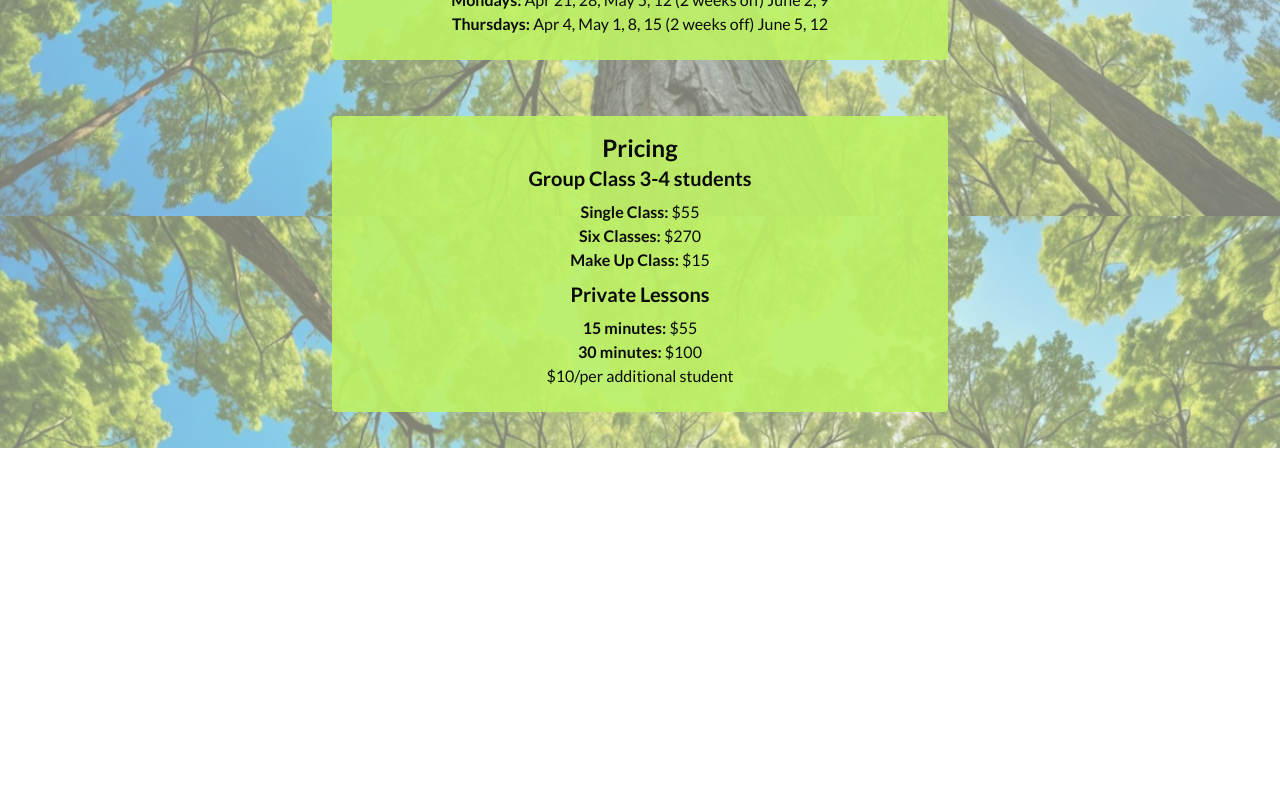
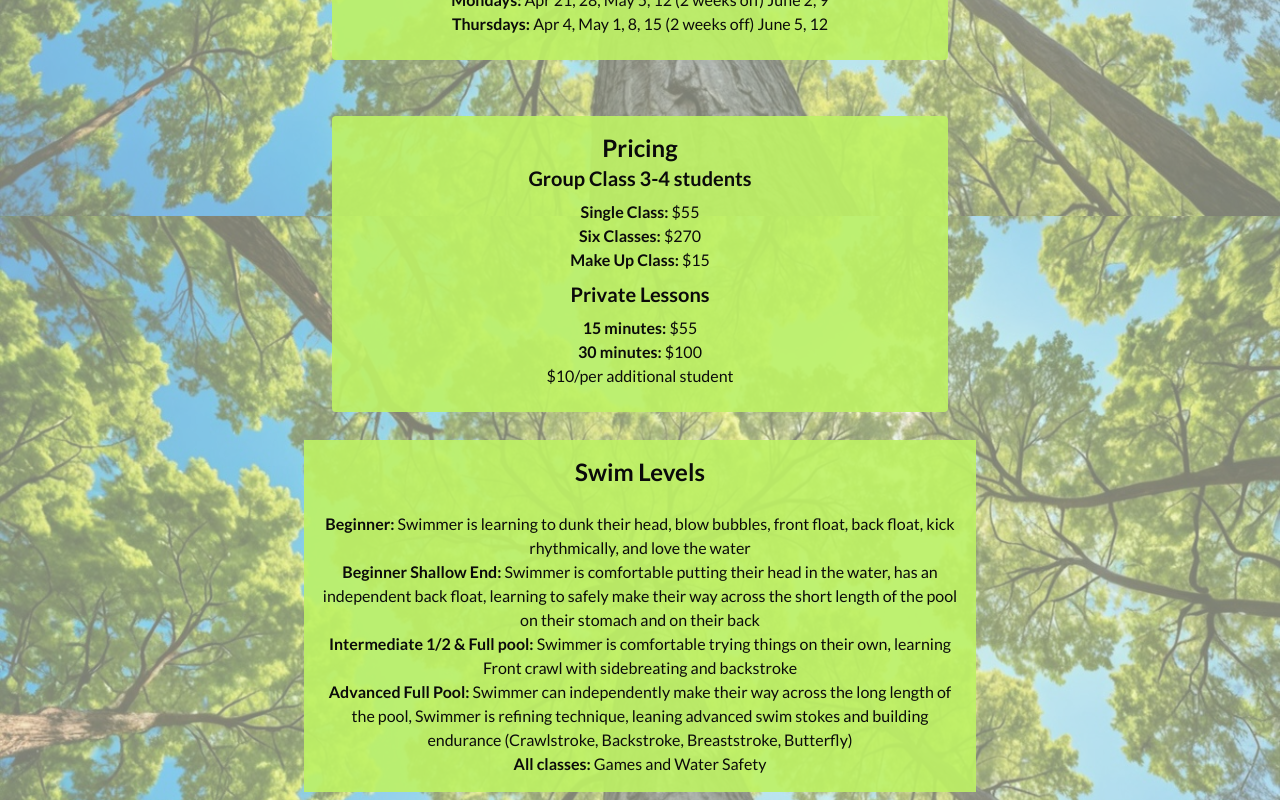
Before and after one commit to NoahNim/chloescanopy, a Next.js app: page /swimlessons in a window 1280 px wide. Shown: the part 584-1384 px from the top of the page. Before the commit the page ends 1032 px from the top, so only its background shows below. Built offline with nearby package versions, Linux system fonts and the light colour scheme.

Commit message:
add swim levels

```diff
--- a/app/swimlessons/page.tsx
+++ b/app/swimlessons/page.tsx
@@ -23,6 +23,16 @@ export default function SwimLessons() {
             <div className="grid grid-cols-1 md:grid-cols-1 gap-6 border-solid p-4 max-w-2xl mx-auto">
                 <Pricing />
             </div>
+            <div className="grid grid-cols-1 md:grid-cols-1 gap-6 border-solid p-4 max-w-2xl mx-auto bg-lime-300/90">
+                <h1 className="text-center font-bold text-2xl"><b>Swim Levels</b></h1>
+                <ul className="text-center">
+                    <li><b>Beginner:</b> Swimmer is learning to dunk their head, blow bubbles, front float, back float, kick rhythmically, and love the water</li>
+                    <li><b>Beginner Shallow End:</b> Swimmer is comfortable putting their head in the water, has an independent back float, learning to safely make their way across the short length of the pool on their stomach and on their back</li>
+                    <li><b>Intermediate 1/2 & Full pool:</b> Swimmer is comfortable trying things on their own, learning Front crawl with sidebreating and backstroke</li>
+                    <li><b>Advanced Full Pool:</b> Swimmer can independently make their way across the long length of the pool, Swimmer is refining technique, leaning advanced swim stokes and building endurance (Crawlstroke, Backstroke, Breaststroke, Butterfly)</li>
+                    <li><b>All classes:</b> Games and Water Safety</li>
+                </ul>
+            </div>
         </div>
     )
 }
```
